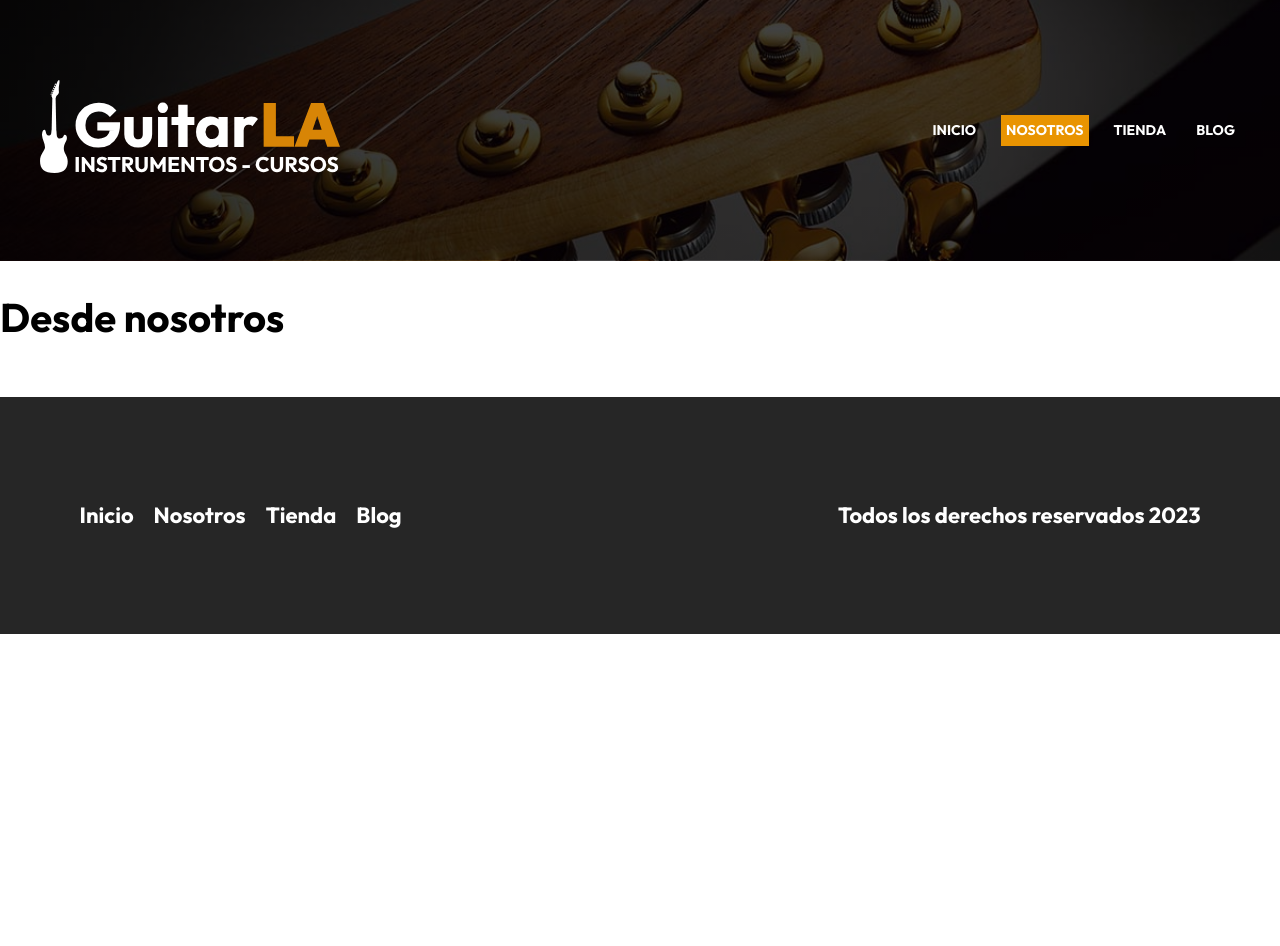
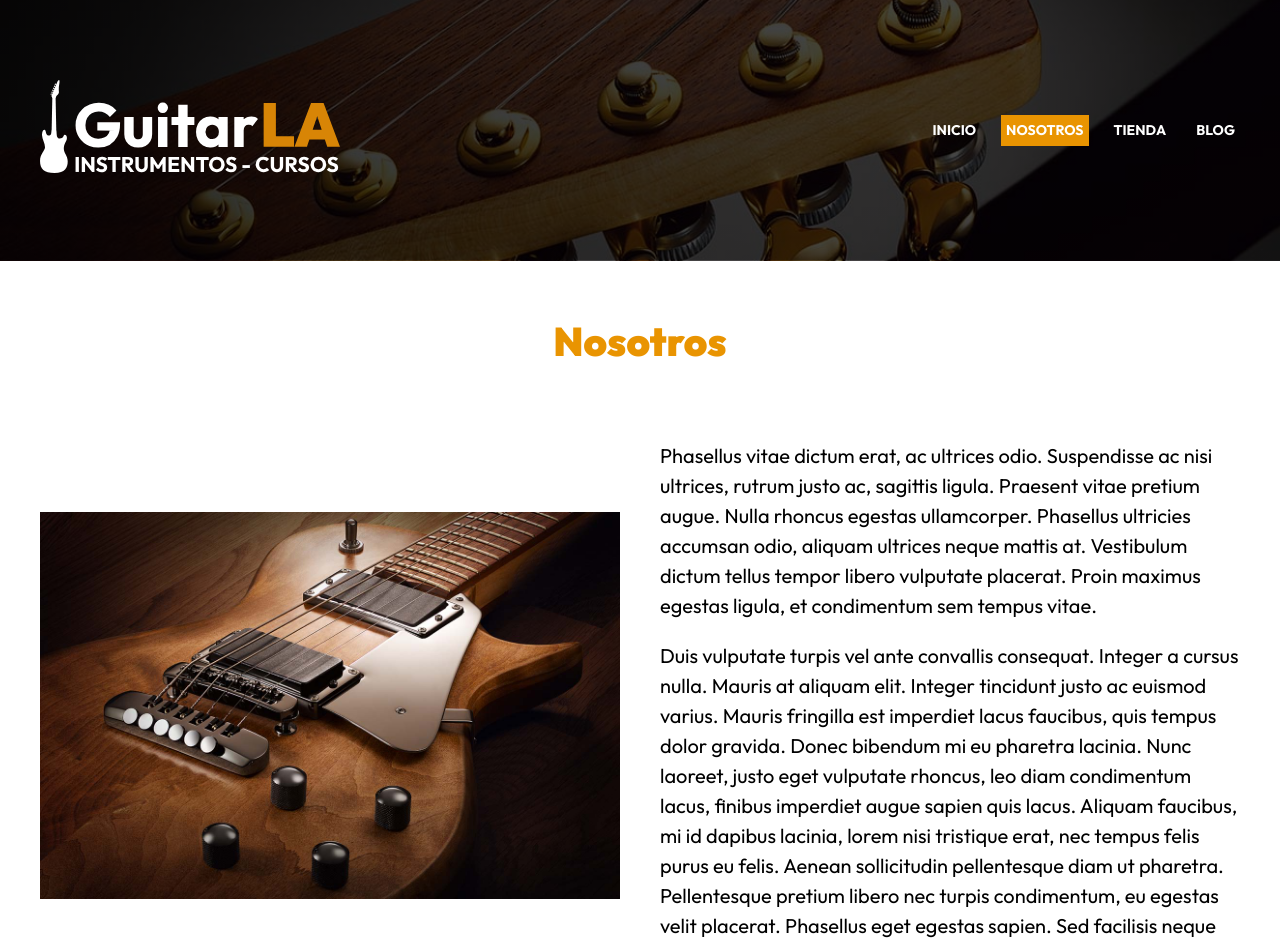
Before and after one commit to erdini1/guitarla-next, a Next.js app: page /nosotros in a window 1280 px wide. Shown: the top 946 px of the page. Before the commit the page ends 800 px from the top, so only its background shows below. Built offline with nearby package versions, Linux system fonts and the light colour scheme.

Commit message:
Agregando informacion a nosotros y aplicando el css

```diff
--- a/app/nosotros/page.jsx
+++ b/app/nosotros/page.jsx
@@ -1,4 +1,5 @@
-
+import Image from "next/image"
+import styles from "@/styles/nosotros.module.css"
 
 export const metadata = {
     title: "GuitarLA - Nosotros",
@@ -7,8 +8,26 @@ export const metadata = {
 
 export default function Nosotros() {
     return (
-        <>
-            <h1>Desde nosotros</h1>
-        </>
+        <main className="contenedor">
+            <h2 className="heading">Nosotros</h2>
+
+            <div className={styles.contenido}>
+                <Image
+                    src="/img/nosotros.jpg"
+                    alt="Imagen sobre nosotros"
+                    width={1000}
+                    height={800}
+                />
+
+                <div>
+                    <p>
+                        Phasellus vitae dictum erat, ac ultrices odio. Suspendisse ac nisi ultrices, rutrum justo ac, sagittis ligula. Praesent vitae pretium augue. Nulla rhoncus egestas ullamcorper. Phasellus ultricies accumsan odio, aliquam ultrices neque mattis at. Vestibulum dictum tellus tempor libero vulputate placerat. Proin maximus egestas ligula, et condimentum sem tempus vitae.
+                    </p>
+                    <p>
+                        Duis vulputate turpis vel ante convallis consequat. Integer a cursus nulla. Mauris at aliquam elit. Integer tincidunt justo ac euismod varius. Mauris fringilla est imperdiet lacus faucibus, quis tempus dolor gravida. Donec bibendum mi eu pharetra lacinia. Nunc laoreet, justo eget vulputate rhoncus, leo diam condimentum lacus, finibus imperdiet augue sapien quis lacus. Aliquam faucibus, mi id dapibus lacinia, lorem nisi tristique erat, nec tempus felis purus eu felis. Aenean sollicitudin pellentesque diam ut pharetra. Pellentesque pretium libero nec turpis condimentum, eu egestas velit placerat. Phasellus eget egestas sapien. Sed facilisis neque quis turpis lacinia, ac vestibulum ligula consequat.
+                    </p>
+                </div>
+            </div>
+        </main>
     )
 }
--- a/next.config.js
+++ b/next.config.js
@@ -1,4 +1,8 @@
 /** @type {import('next').NextConfig} */
-const nextConfig = {}
+const nextConfig = {
+    images: {
+        formats: ["image/avif", "image/webp"]
+    }
+}
 
 module.exports = nextConfig
--- /dev/null
+++ b/styles/nosotros.module.css
@@ -0,0 +1,10 @@
+.contenido {
+    display: grid;
+    gap: 4rem;
+}
+@media (min-width: 768px){
+    .contenido{
+        grid-template-columns: repeat(2, 1fr);
+        align-items: center;
+    }
+}
```
